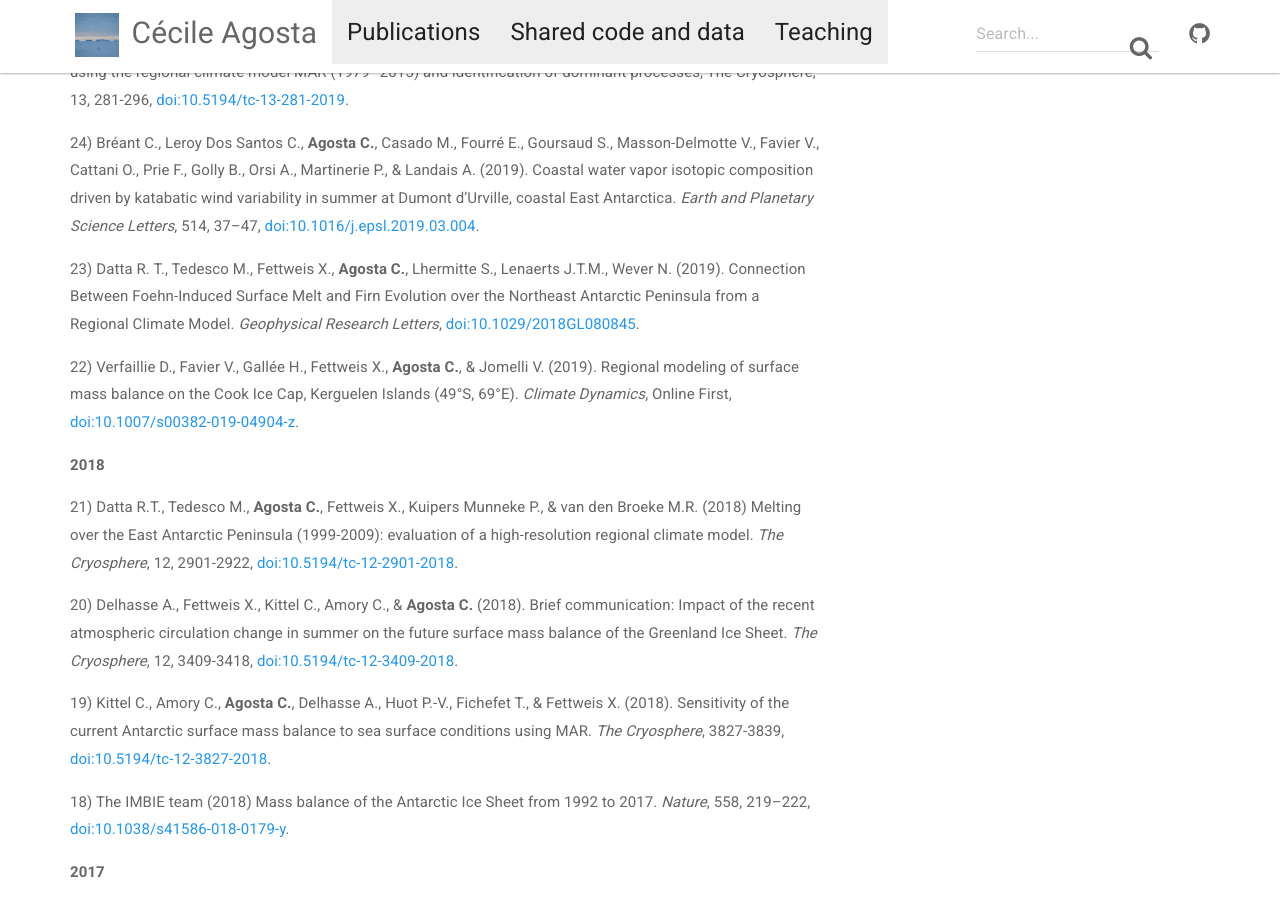
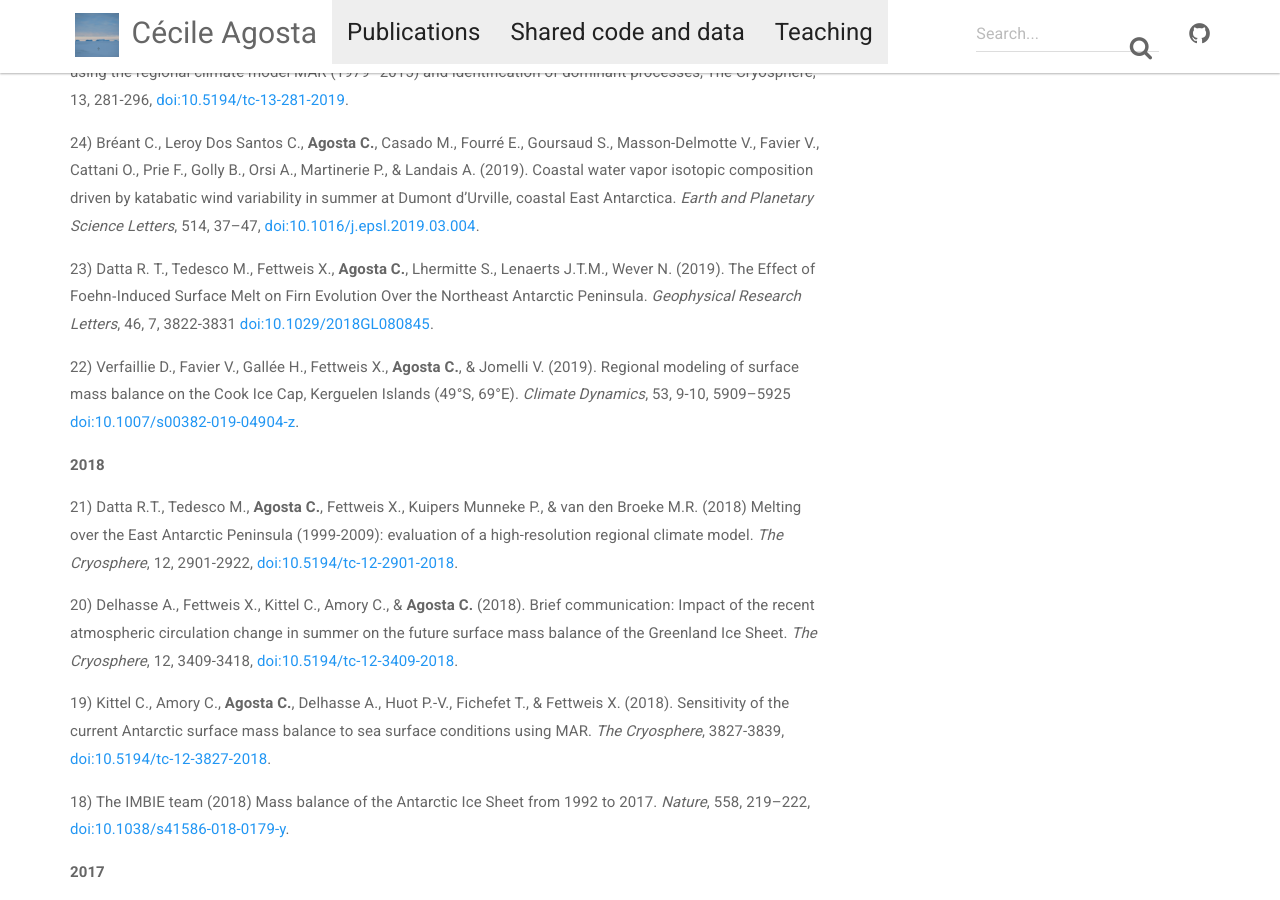
Before and after one commit to cecileagosta/cecileagosta.github.io, a Jekyll site: the page built from _docs/publications.md, in a window 1280 px wide and 900 px high, scrolled down 828 px. Built offline with Jekyll 4.4.1, drawn with Linux system fonts in a browser that asks for light colours; nearby versions of some CDN libraries.

Commit message:
Update publications.md

```diff
--- a/_docs/publications.md
+++ b/_docs/publications.md
@@ -29,9 +29,9 @@ permalink: /publications/
 24) Bréant C., Leroy Dos Santos C., **Agosta C.**, Casado M., Fourré E., Goursaud S., Masson-Delmotte V., Favier V., Cattani O., Prie F., Golly B., Orsi A., Martinerie P., & Landais A. (2019). Coastal water vapor isotopic composition driven by katabatic wind variability in summer at Dumont d'Urville, coastal East Antarctica. *Earth and Planetary Science Letters*, 514, 37–47, [doi:10.1016/j.epsl.2019.03.004](https://doi.org/10.1016/j.epsl.2019.03.004).
 
 23) Datta R. T., Tedesco M., Fettweis X., **Agosta C.**, Lhermitte S.,
-Lenaerts J.T.M., Wever N. (2019). Connection Between Foehn-Induced Surface Melt and Firn Evolution over the Northeast Antarctic Peninsula from a Regional Climate Model. *Geophysical Research Letters*, [doi:10.1029/2018GL080845](https://doi.org/10.1029/2018GL080845).
+Lenaerts J.T.M., Wever N. (2019). The Effect of Foehn‐Induced Surface Melt on Firn Evolution Over the Northeast Antarctic Peninsula. *Geophysical Research Letters*, 46, 7, 3822-3831 [doi:10.1029/2018GL080845](https://doi.org/10.1029/2018GL080845).
 
-22) Verfaillie D., Favier V., Gallée H., Fettweis X., **Agosta C.**, & Jomelli V. (2019). Regional modeling of surface mass balance on the Cook Ice Cap, Kerguelen Islands (49°S, 69°E). *Climate Dynamics*, Online First, [doi:10.1007/s00382-019-04904-z](https://doi.org/10.1007/s00382-019-04904-z).
+22) Verfaillie D., Favier V., Gallée H., Fettweis X., **Agosta C.**, & Jomelli V. (2019). Regional modeling of surface mass balance on the Cook Ice Cap, Kerguelen Islands (49°S, 69°E). *Climate Dynamics*, 53, 9-10, 5909–5925 [doi:10.1007/s00382-019-04904-z](https://doi.org/10.1007/s00382-019-04904-z).
 
 
 **2018**
```
